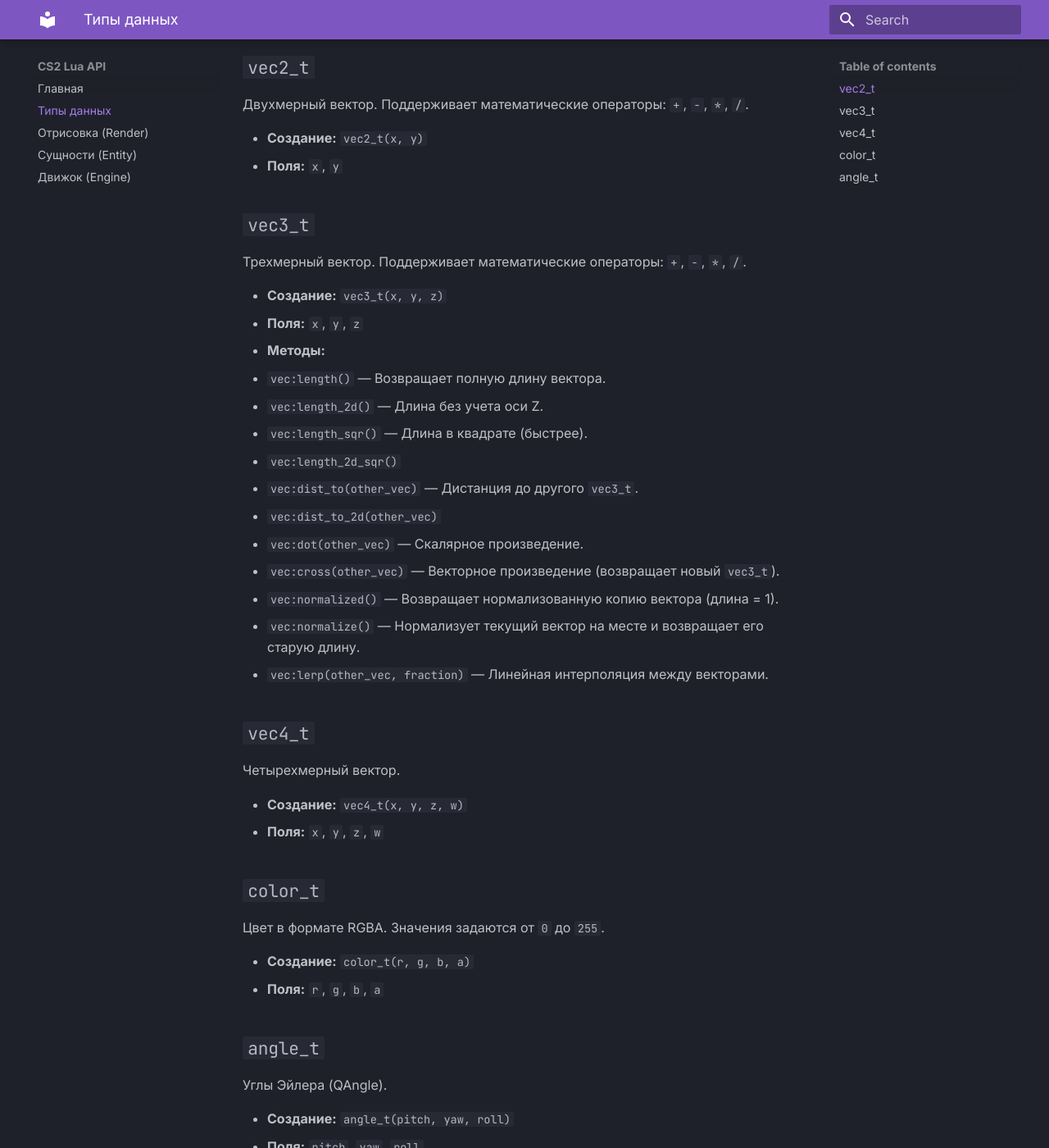
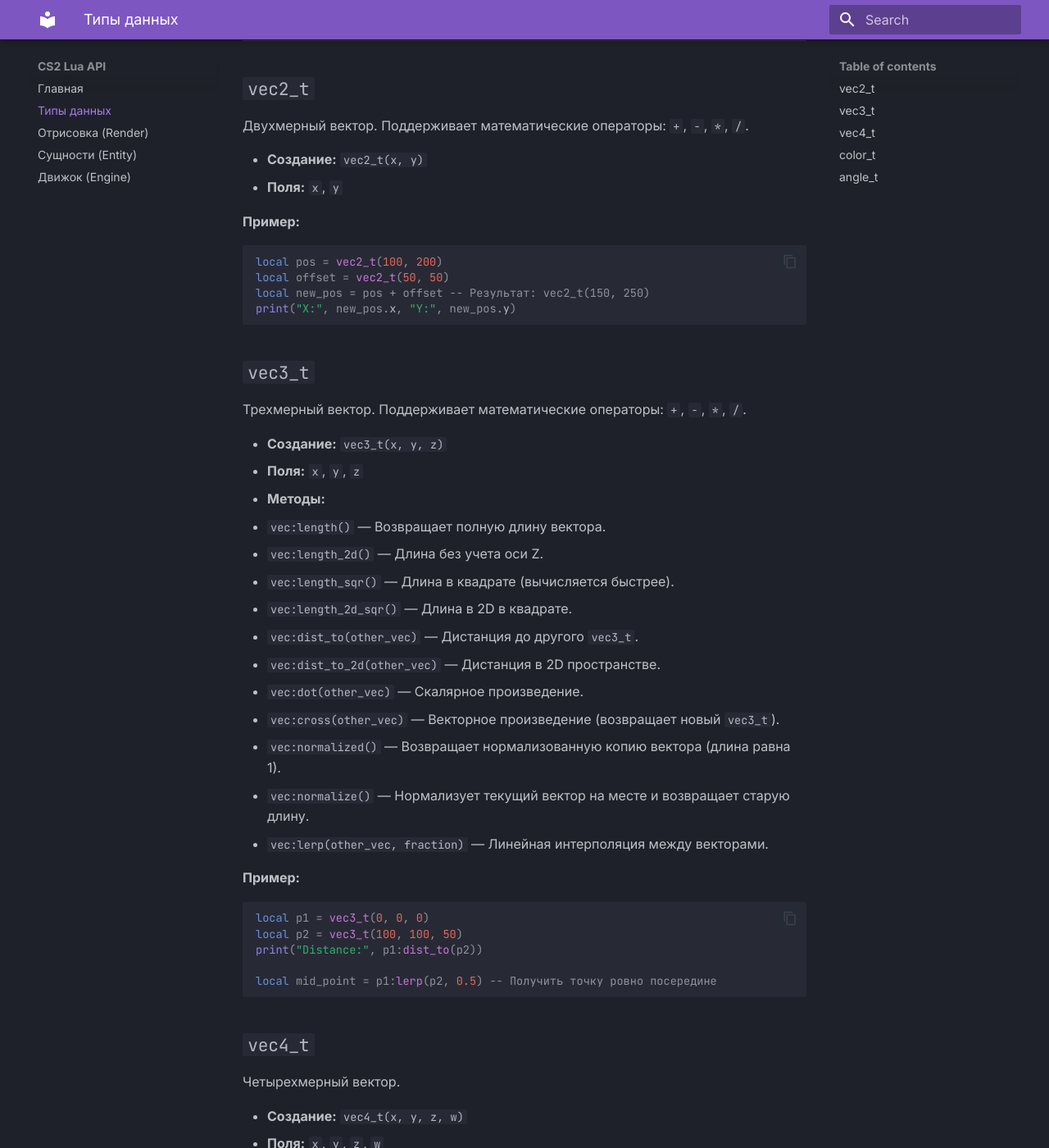
Before and after one commit to hgep5173-rgb/123, an MkDocs documentation site: the page built from docs/types.md, in a window 1280 px wide and 1400 px high, scrolled down 207 px. Shown: the whole window at 82% size. Built offline with MkDocs 1.6.1 and Material for MkDocs 9.7.7, drawn with Linux system fonts in a browser that asks for light colours; some of the changed text lies outside the part shown.

Commit message:
Update types.md

````diff
--- a/docs/types.md
+++ b/docs/types.md
@@ -1,12 +1,22 @@
 # 🔢 Типы данных (Data Types)
 
 Собственные математические типы данных движка (UserData). Написаны на чистом C++ для максимальной производительности.
+
+---
 
 ## `vec2_t`
 Двухмерный вектор. Поддерживает математические операторы: `+`, `-`, `*`, `/`.
 
 * **Создание:** `vec2_t(x, y)`
 * **Поля:** `x`, `y`
+
+**Пример:**
+```lua
+local pos = vec2_t(100, 200)
+local offset = vec2_t(50, 50)
+local new_pos = pos + offset -- Результат: vec2_t(150, 250)
+print("X:", new_pos.x, "Y:", new_pos.y)
+```
 
 ## `vec3_t`
 Трехмерный вектор. Поддерживает математические операторы: `+`, `-`, `*`, `/`.
@@ -16,15 +26,24 @@
 * **Методы:**
   * `vec:length()` — Возвращает полную длину вектора.
   * `vec:length_2d()` — Длина без учета оси Z.
-  * `vec:length_sqr()` — Длина в квадрате (быстрее).
-  * `vec:length_2d_sqr()`
+  * `vec:length_sqr()` — Длина в квадрате (вычисляется быстрее).
+  * `vec:length_2d_sqr()` — Длина в 2D в квадрате.
   * `vec:dist_to(other_vec)` — Дистанция до другого `vec3_t`.
-  * `vec:dist_to_2d(other_vec)`
+  * `vec:dist_to_2d(other_vec)` — Дистанция в 2D пространстве.
   * `vec:dot(other_vec)` — Скалярное произведение.
   * `vec:cross(other_vec)` — Векторное произведение (возвращает новый `vec3_t`).
-  * `vec:normalized()` — Возвращает нормализованную копию вектора (длина = 1).
-  * `vec:normalize()` — Нормализует текущий вектор на месте и возвращает его старую длину.
+  * `vec:normalized()` — Возвращает нормализованную копию вектора (длина равна 1).
+  * `vec:normalize()` — Нормализует текущий вектор на месте и возвращает старую длину.
   * `vec:lerp(other_vec, fraction)` — Линейная интерполяция между векторами.
+
+**Пример:**
+```lua
+local p1 = vec3_t(0, 0, 0)
+local p2 = vec3_t(100, 100, 50)
+print("Distance:", p1:dist_to(p2))
+
+local mid_point = p1:lerp(p2, 0.5) -- Получить точку ровно посередине
+```
 
 ## `vec4_t`
 Четырехмерный вектор.
@@ -38,6 +57,12 @@
 * **Создание:** `color_t(r, g, b, a)`
 * **Поля:** `r`, `g`, `b`, `a`
 
+**Пример:**
+```lua
+local red = color_t(255, 0, 0, 255)
+local semi_transparent_blue = color_t(0, 0, 255, 128)
+```
+
 ## `angle_t`
 Углы Эйлера (QAngle).
 
````
